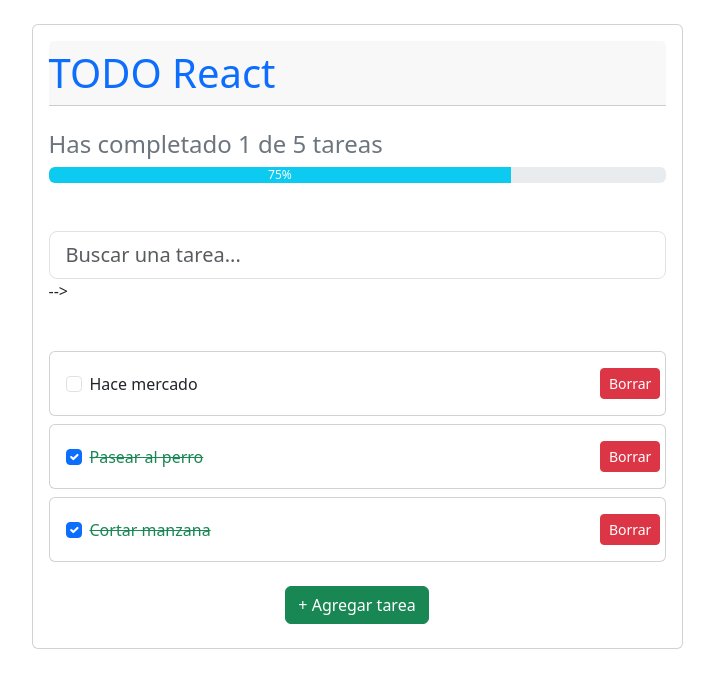
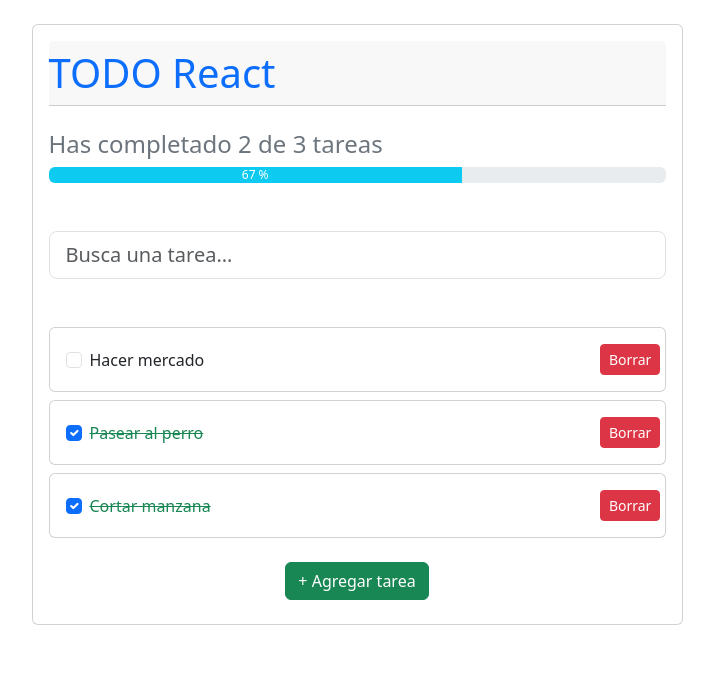
Before and after one commit to afperdomo2/todo-react, a React (Create React App) app: page / in a window 1280 px wide. Shown: the top 688 px of the page, without its empty margins (283-997 px from the left). Built offline with nearby package versions, Linux system fonts and the light colour scheme.

Commit message:
🧪Feat: Agrega soporte para contar y buscar tareas

```diff
--- a/src/App.js
+++ b/src/App.js
@@ -6,24 +6,47 @@ import { TodoItem } from "./components/TodoItem";
 import { CreateTodoButton } from "./components/CreateTodoButton";
 //import './App.css';
 
-const todos = [
-  { text: "Hace mercado", completed: false },
+const defaultTodos = [
+  { text: "Hacer mercado", completed: false },
   { text: "Pasear al perro", completed: true },
   { text: "Cortar manzana", completed: true },
 ];
 
 function App() {
+  const [todos, setTodos] = React.useState(defaultTodos);
+  const [searchValue, setSearchValue] = React.useState('');
+
+  const totalTodos = todos.length;
+  const completedTodos = todos.filter(todo => todo.completed).length;
+
+  let searchedTodos = [];
+  if (searchValue.length > 0) {
+    searchedTodos = todos.filter(todo => {
+      return todo.text.toLowerCase().includes(
+        searchValue.toLowerCase()
+      );
+    });
+  } else {
+    searchedTodos = todos;
+  }
+
   return (
     <React.Fragment>
       <div className="d-flex justify-content-center">
         <div className="card col-lg-7 col-md-12 col-sm-12">
           <div className="card-body">
             <h1 className="card-header text-primary ps-0">TODO React</h1>
-            <TodoCounter />
-            <TodoSearch />
+            <TodoCounter
+              total={totalTodos}
+              completed={completedTodos}
+            />
+            <TodoSearch
+              searchValue={searchValue}
+              setSearchValue={setSearchValue}
+            />
 
             <TodoList>
-              {todos.map((todo, index) => (
+              {searchedTodos.map((todo, index) => (
                 <TodoItem
                   key={index}
                   text={todo.text}
--- a/src/components/TodoCounter.js
+++ b/src/components/TodoCounter.js
@@ -1,20 +1,23 @@
 import React from "react";
 
-function TodoCounter() {
+function TodoCounter({ total, completed }) {
+
+    const percentage = Math.round((completed * 100) / total);
+
     return (
         <>
-            <h4 className="text-secondary mt-4">Has completado 1 de 5 tareas</h4>
+            <h4 className="text-secondary mt-4">Has completado {completed} de {total} tareas</h4>
             <div className="progress mb-4">
                 <div
-                    className="progress-bar bg-info"
+                    className={`progress-bar bg-${percentage === 100 ? 'success' : 'info'}`}
                     role="progressbar"
                     aria-label="Basic example"
-                    aria-valuenow="75"
+                    aria-valuenow={percentage}
                     aria-valuemin="0"
                     aria-valuemax="100"
-                    style={{ width: "75%" }}
+                    style={{ width: `${percentage}%` }}
                 >
-                    75%
+                    {percentage === 100 ? 'completado' : `${percentage} %`}
                 </div>
             </div>
         </>
--- a/src/components/TodoSearch.js
+++ b/src/components/TodoSearch.js
@@ -1,7 +1,6 @@
 import React from "react";
 
-function TodoSearch() {
-    const [searchValue, setSearchValue] = React.useState('');
+function TodoSearch({ searchValue, setSearchValue }) {
 
     const onSearchValueChange = (event) => {
         setSearchValue(event.target.value);
@@ -11,11 +10,10 @@ function TodoSearch() {
         <div className="col-12 my-5">
             <input
                 className="col-12 form-control form-control-lg text-left"
-                placeholder="Buscar una tarea..."
+                placeholder="Busca una tarea..."
                 onChange={onSearchValueChange}
                 value={searchValue}
             />
-            -->{searchValue}
         </div>
     );
 }
```
